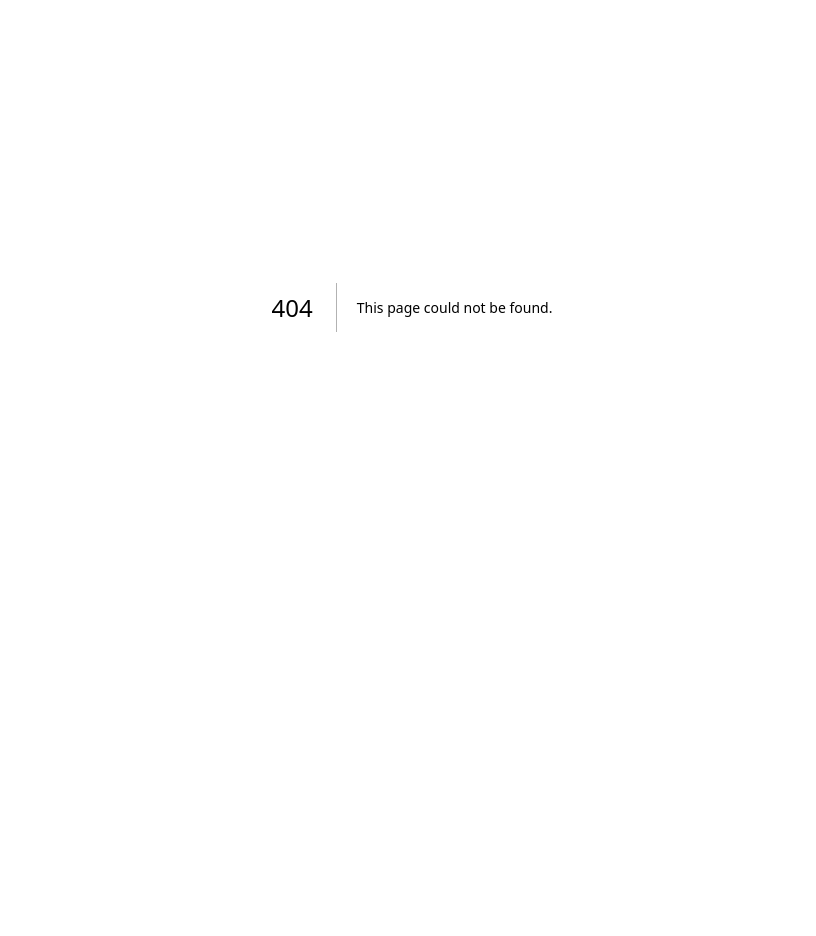
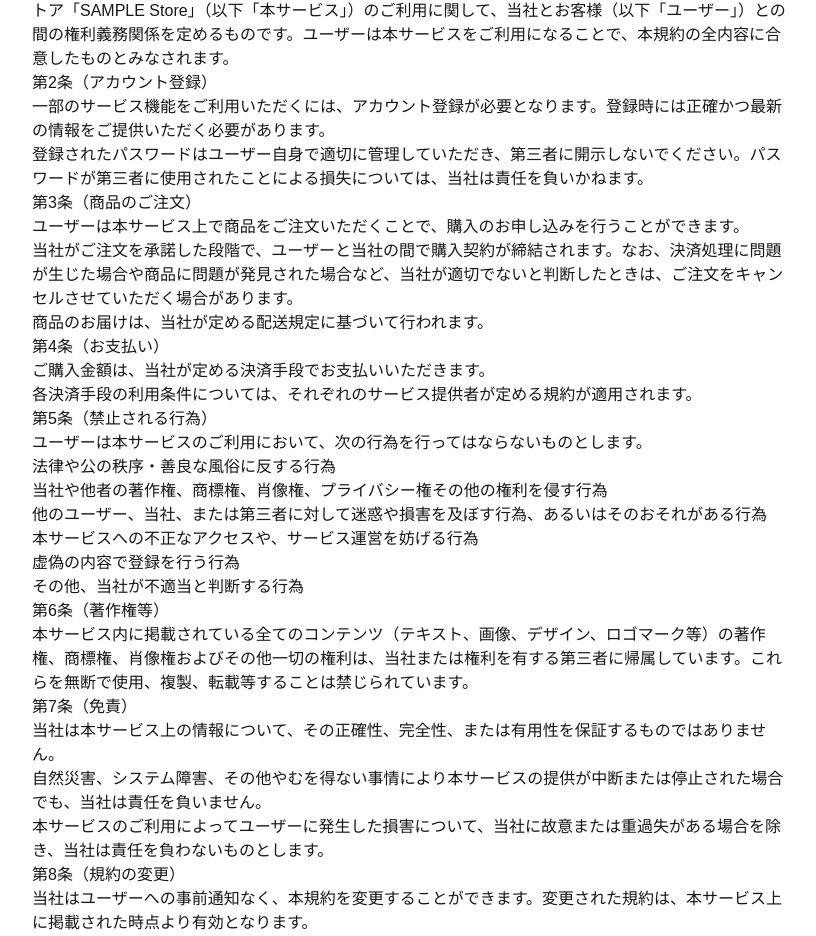
Before and after one commit to ANTEZ-STUDIO/ec-system, a Next.js app: page /terms in a window 1280 px wide. Before the commit this address had no page. Shown: the part 93-1029 px from the top of the page, without its empty margins (228-1044 px from the left). Before the commit the page ends 800 px from the top, so only its background shows below. Built offline with nearby package versions, Linux system fonts and the light colour scheme.

Commit message:
#3 feat: 利用規約ページの作成

```diff
--- /dev/null
+++ b/src/app/terms/page.tsx
@@ -0,0 +1,50 @@
+export default function TermsPage() {
+  return (
+    <main style={{ padding: '20px', maxWidth: '800px', margin: '0 auto' }}>
+      <h1>SAMPLE Store サービス利用規約</h1>
+
+      <h2>第1条（規約の適用）</h2>
+      <p>この利用規約（以下「本規約」）は、サンプルコマース株式会社（以下「当社」）が提供するオンラインストア「SAMPLE Store」（以下「本サービス」）のご利用に関して、当社とお客様（以下「ユーザー」）との間の権利義務関係を定めるものです。ユーザーは本サービスをご利用になることで、本規約の全内容に合意したものとみなされます。</p>
+
+      <h2>第2条（アカウント登録）</h2>
+      <p>一部のサービス機能をご利用いただくには、アカウント登録が必要となります。登録時には正確かつ最新の情報をご提供いただく必要があります。</p>
+      <p>登録されたパスワードはユーザー自身で適切に管理していただき、第三者に開示しないでください。パスワードが第三者に使用されたことによる損失については、当社は責任を負いかねます。</p>
+
+      <h2>第3条（商品のご注文）</h2>
+      <p>ユーザーは本サービス上で商品をご注文いただくことで、購入のお申し込みを行うことができます。</p>
+      <p>当社がご注文を承諾した段階で、ユーザーと当社の間で購入契約が締結されます。なお、決済処理に問題が生じた場合や商品に問題が発見された場合など、当社が適切でないと判断したときは、ご注文をキャンセルさせていただく場合があります。</p>
+      <p>商品のお届けは、当社が定める配送規定に基づいて行われます。</p>
+
+      <h2>第4条（お支払い）</h2>
+      <p>ご購入金額は、当社が定める決済手段でお支払いいただきます。</p>
+      <p>各決済手段の利用条件については、それぞれのサービス提供者が定める規約が適用されます。</p>
+
+      <h2>第5条（禁止される行為）</h2>
+      <p>ユーザーは本サービスのご利用において、次の行為を行ってはならないものとします。</p>
+      <ul>
+        <li>法律や公の秩序・善良な風俗に反する行為</li>
+        <li>当社や他者の著作権、商標権、肖像権、プライバシー権その他の権利を侵す行為</li>
+        <li>他のユーザー、当社、または第三者に対して迷惑や損害を及ぼす行為、あるいはそのおそれがある行為</li>
+        <li>本サービスへの不正なアクセスや、サービス運営を妨げる行為</li>
+        <li>虚偽の内容で登録を行う行為</li>
+        <li>その他、当社が不適当と判断する行為</li>
+      </ul>
+
+      <h2>第6条（著作権等）</h2>
+      <p>本サービス内に掲載されている全てのコンテンツ（テキスト、画像、デザイン、ロゴマーク等）の著作権、商標権、肖像権およびその他一切の権利は、当社または権利を有する第三者に帰属しています。これらを無断で使用、複製、転載等することは禁じられています。</p>
+
+      <h2>第7条（免責）</h2>
+      <p>当社は本サービス上の情報について、その正確性、完全性、または有用性を保証するものではありません。</p>
+      <p>自然災害、システム障害、その他やむを得ない事情により本サービスの提供が中断または停止された場合でも、当社は責任を負いません。</p>
+      <p>本サービスのご利用によってユーザーに発生した損害について、当社に故意または重過失がある場合を除き、当社は責任を負わないものとします。</p>
+
+      <h2>第8条（規約の変更）</h2>
+      <p>当社はユーザーへの事前通知なく、本規約を変更することができます。変更された規約は、本サービス上に掲載された時点より有効となります。</p>
+
+      <h2>第9条（適用法令と裁判管轄）</h2>
+      <p>本規約は日本国の法令に準拠し、その解釈は日本法によるものとします。本サービスに関連して紛争が発生した場合、当社の本社所在地（東京都千代田区）を管轄する裁判所を専属的な合意管轄裁判所といたします。</p>
+
+      <p style={{ textAlign: 'right', marginTop: '40px' }}>最終更新：2025年12月24日</p>
+    </main>
+  );
+}
```
